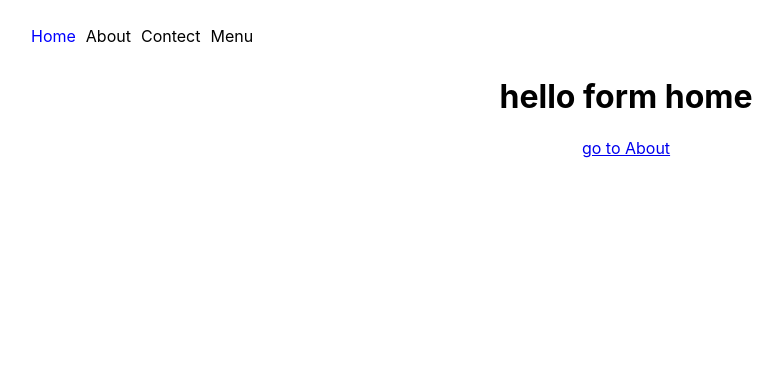
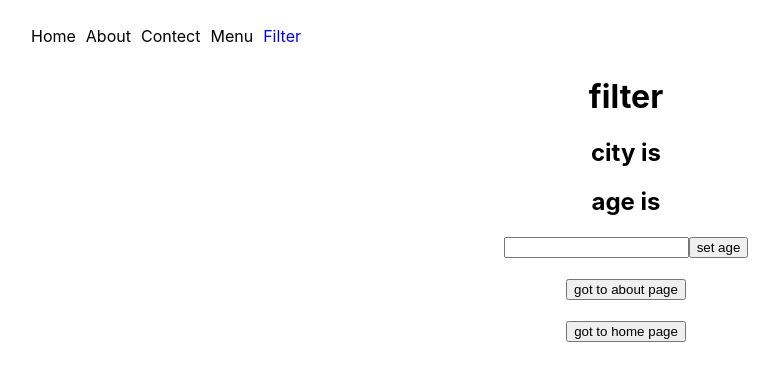
Before and after one commit to abhishektiwari2511/React.js, a React (Create React App) app: page /filter in a window 1280 px wide. Before the commit this address led to /. Shown: the top 380 px of the page, without its empty margins (14-797 px from the left). Built offline with nearby package versions, Linux system fonts and the light colour scheme.

Commit message:
Navigation button

```diff
--- a/src/App.js
+++ b/src/App.js
@@ -6,6 +6,10 @@ import Home from "./Component/Home";
 import Contect from "./Component/Contect";
 import Navebar from "./Component/Navebar";
 import User from "./Component/User";
+import Filter from "./Component/Filter";
+import Company from "./Component/Company";
+import Chanale from "./Component/Chanale";
+import Other from "./Component/Other";
 
 function App() {
   return (
@@ -19,11 +23,17 @@ function App() {
           <Route path="/" element={<Home />} />
           <Route path="/about" element={<About />} />
 
-          <Route path="/Contect" element={<Contect/>}/>
           <Route path='/user/:name' element={<User/>} />
 
 
           <Route path="/*" element={<Navigate to="/"/>} />
+
+          <Route path='/filter' element={<Filter/>}/>
+          <Route path="/Contect/" element={<Contect/>}>
+            <Route path='company' element={<Company/>}/>
+            <Route path='chanale' element={<Chanale/>} />
+            <Route path='other'element={<Other/>}/>
+          </Route>
 
         </Routes>
       </BrowserRouter>
--- /dev/null
+++ b/src/Component/Chanale.js
@@ -0,0 +1,8 @@
+export default function Chanale(){
+ return (
+    <div>
+        <h1>this is youtube chanale</h1>
+        <p>pleace like succsribe  comment</p>
+    </div>
+ )
+}
--- /dev/null
+++ b/src/Component/Company.js
@@ -0,0 +1,7 @@
+export default function Company(){
+    return(
+        <div>
+            <h1>this is a company page</h1>
+        </div>
+    )
+}
--- a/src/Component/Contect.js
+++ b/src/Component/Contect.js
@@ -1,12 +1,17 @@
-import { Link } from "react-router-dom";
+import { Link, Outlet } from "react-router-dom";
 
 export default function Contect(){
     return (
         <div>
             <h1>this is Contect page in this time you are contect page</h1>
-            <Link to="/about">About</Link><br/>
+            {/* <Link to="/about">About</Link><br/> */}
 
-            <Link to="/">Home</Link>
+            {/* <Link to="/">Home</Link> */}
+            <Link to='company'>company</Link><br/>
+            <Link to={'chanale'}>chanale</Link><br/>
+
+            <Link to='other'>other</Link>
+            <Outlet/>
         </div>
     )
 }
--- /dev/null
+++ b/src/Component/Filter.js
@@ -0,0 +1,26 @@
+import {useSearchParams,useNavigate} from 'react-router-dom'
+export default function Filter (){
+    const [serchParams,setSerchParams]=useSearchParams()
+    console.log(serchParams.get('city'))
+    console.log(serchParams.get('age'))
+    const age= serchParams.get('age')
+    const city= serchParams.get('city')
+
+    const navigate=useNavigate()
+
+    function ram(url){
+        navigate(url)
+    }
+    return (
+        <div>
+            <h1> filter</h1>
+            <h2>city is {city}</h2>
+            <h2>age is {age}</h2>
+            <input onChange={(e)=>setSerchParams({city:e.target.value,age:70})}/>
+            <button onClick={()=>setSerchParams({age:40,city:"noida"})}>set age</button>
+            <br/><br/>
+            <button onClick={()=>ram('/about')}>got to about page</button><br/><br/>
+            <button onClick={()=>ram("/home")}>got to home page</button>
+        </div>
+    )
+}
--- a/src/Component/Navebar.js
+++ b/src/Component/Navebar.js
@@ -16,6 +16,9 @@ export default function Navebar() {
         <li>
           <NavLink className="nav-bar-link"  to="/Menu">Menu</NavLink>
         </li>
+        <li>
+          <NavLink className="nav-bar-link" to="/filter">Filter</NavLink>
+        </li>
       </ul>
     </div>
   );
--- /dev/null
+++ b/src/Component/Other.js
@@ -0,0 +1,7 @@
+export default function Other (){
+    return(
+        <div>
+            <h1>this is other page</h1>
+        </div>
+    )
+}
```
